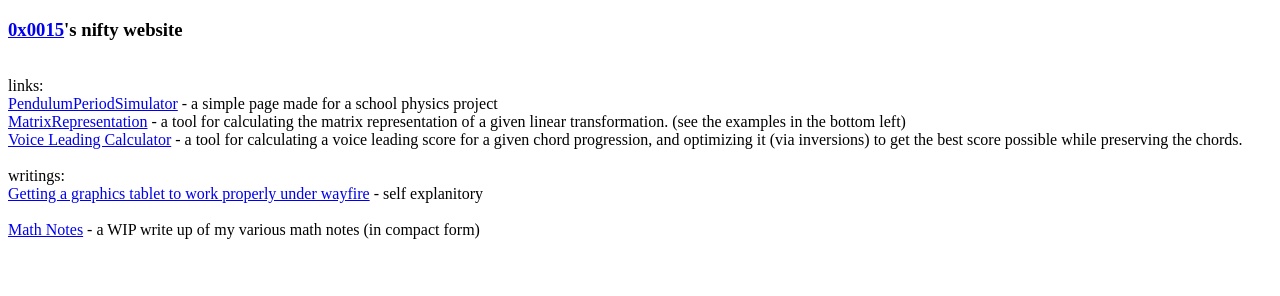
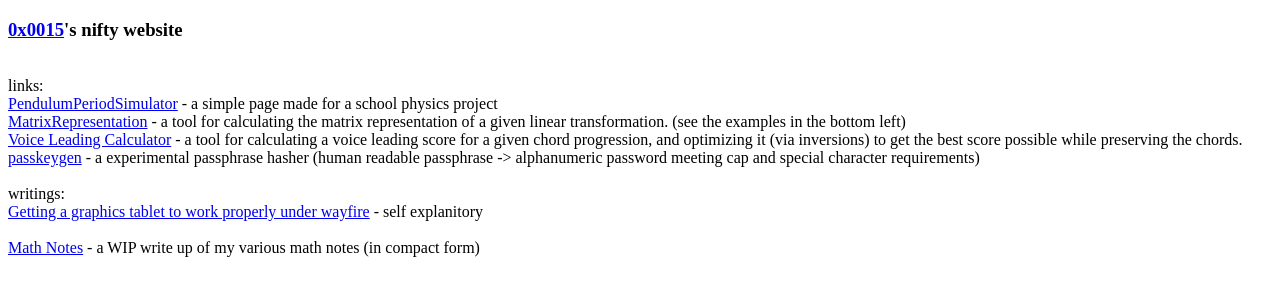
Before and after one commit to 0x0015/0x0015.github.io, a plain HTML site: page index.html in a window 1280 px wide. Drawn offline with Linux system fonts and the light colour scheme.

Commit message:
Added passkeygen

```diff
--- a/index.html
+++ b/index.html
@@ -8,7 +8,9 @@
 		links:<br>
 		<a href="https://0x0015.github.io/PendulumPeriodSimulator">PendulumPeriodSimulator</a> - a simple page made for a school physics project<br>
 		<a href="https://0x0015.github.io/MatrixRepresentation">MatrixRepresentation</a> - a tool for calculating the matrix representation of a given linear transformation. (see the examples in the bottom left)<br>
-		<a href="https://0x0015.github.io/Voice-Leading-Calculator">Voice Leading Calculator</a> - a tool for calculating a voice leading score for a given chord progression, and optimizing it (via inversions) to get the best score possible while preserving the chords.<br><br>
+		<a href="https://0x0015.github.io/Voice-Leading-Calculator">Voice Leading Calculator</a> - a tool for calculating a voice leading score for a given chord progression, and optimizing it (via inversions) to get the best score possible while preserving the chords.<br>
+		<a href="https://0x0015.github.io/passkeygen">passkeygen</a> - a experimental passphrase hasher (human readable passphrase -> alphanumeric password meeting cap and special character requirements)<br>
+		<br>
 		writings:<br>
 		<a href="writings/tablet.html">Getting a graphics tablet to work properly under wayfire</a> - self explanitory
 		<br><br>
```
